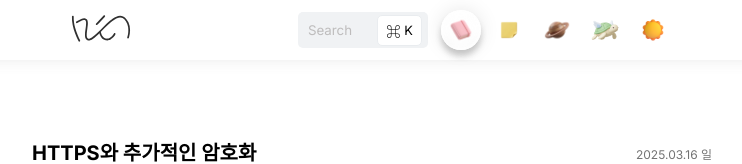
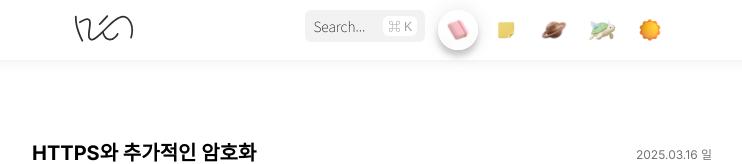
Before and after one commit to xmun74/xmunt, a Next.js app: page /blog in a window 1280 px wide. Shown: the top 164 px of the page, without its empty margins (268-1010 px from the left). Built offline with nearby package versions, Linux system fonts and the light colour scheme.

Commit message:
style: SearchBar 리디자인

```diff
--- a/components/SearchBar.tsx
+++ b/components/SearchBar.tsx
@@ -1,176 +1,432 @@
-import { useCallback, useRef, useState } from 'react'
+import {
+  useCallback,
+  useEffect,
+  useRef,
+  useState,
+  type KeyboardEvent as ReactKeyboardEvent,
+} from 'react'
 import Link from 'next/link'
+import { createPortal } from 'react-dom'
 import styled from 'styled-components'
 import { postsApi } from '@lib/apis'
-import useHotkey from '@lib/hooks/useHotkey'
 import type { CachedPost } from '@lib/types'
 import { themeColor } from '@styles/theme'
 import VirtualizedList from './VirtualizedList'
 
 const SearchBarContainer = styled.div`
   position: relative;
-  display: flex;
+  margin-right: 0.8rem;
+`
+
+const SearchTrigger = styled.button`
+  position: relative;
+  width: 120px;
+  height: 32px;
+  display: inline-flex;
   align-items: center;
-  margin-right: 0.8rem;
+  justify-content: space-between;
+  gap: 0.9rem;
+  padding: 0px 8px;
+  border: none;
+  border-radius: 0.375rem;
+  background: ${themeColor.hoverBg};
+  color: ${themeColor.text2};
 
-  @media screen and (max-width: 500px) {
-    width: 60px;
+  @media screen and (max-width: 767px) {
+    width: 58px;
+    padding: 12px;
+    justify-content: center;
   }
 `
-const SearchInput = styled.input`
-  position: relative;
-  height: 90%;
-  width: 130px;
-  outline: none;
-  border: none;
-  border-radius: 5px;
-  padding-left: 10px;
-  background-color: ${themeColor.inlineCode};
-  color: ${themeColor.text3};
-  opacity: 0.7;
-  &::placeholder {
-    color: ${themeColor.text3};
-    font-family: 'Inter', sans-serif;
-    font-weight: 400;
-  }
-  &:focus {
-    opacity: 1;
-    transition: 0.15s ease-in-out;
-  }
-  @media screen and (max-width: 600px) {
+
+const TriggerLabel = styled.span`
+  overflow: hidden;
+  white-space: nowrap;
+  text-overflow: ellipsis;
+  font-family: 'Noto Sans KR', sans-serif;
+  font-size: 0.875rem;
+  font-weight: 200;
+
+  @media screen and (max-width: 767px) {
     display: none;
   }
 `
-const SearchResultUl = styled.ul`
-  position: fixed;
-  top: 55px;
-  width: 370px;
-  max-width: 370px;
-  padding: 0.6rem 0;
-  border-radius: 8px;
-  box-shadow: ${themeColor.boxShadow};
-  background-color: ${themeColor.bg1};
-`
-const SearchResultLi = styled.li`
-  line-height: 1.3rem;
-`
-const SearchResultLink = styled(Link)`
-  height: 40px;
+
+const ShortcutKeycap = styled.div`
+  height: 20px;
   display: flex;
   align-items: center;
-  font-size: 14px;
-  padding: 10px 10px;
-  margin: 0 10px;
-  &:hover {
-    background-color: #c3ccdc46;
-    border-radius: 5px;
-  }
-`
-const SearchShortCut = styled.div`
-  position: absolute;
-  right: 6px;
-  border: 1px solid ${themeColor.inlineCode};
-  border-radius: 5px;
-  background-color: ${themeColor.bg1};
-  font-size: 0.8rem;
-  padding: 0.25rem 0.5rem;
-  display: flex;
-  align-items: center;
-  span {
-    font-size: 0.9rem;
-  }
-  @media screen and (max-width: 600px) {
+  justify-content: center;
+  padding: 0px 5px;
+  border-radius: 0.375rem;
+  background: ${themeColor.bg1};
+  color: ${themeColor.text3};
+  font-size: 0.775rem;
+
+  @media screen and (max-width: 767px) {
     display: none;
   }
 `
-const SearchResultsNotFound = styled.div`
-  padding: 32px;
-  text-align: center;
-  opacity: 0.4;
+
+const SearchOverlay = styled.div<{ $active: boolean }>`
+  position: fixed;
+  inset: 0;
+  z-index: 40;
+  display: flex;
+  justify-content: center;
+  align-items: flex-start;
+  padding: 6rem 1rem 1.5rem;
+  opacity: ${({ $active }) => ($active ? 1 : 0)};
+  pointer-events: ${({ $active }) => ($active ? 'auto' : 'none')};
+  transition:
+    opacity 520ms cubic-bezier(0.32, 0.72, 0, 1),
+    backdrop-filter 520ms cubic-bezier(0.32, 0.72, 0, 1);
+
+  @media screen and (max-width: 767px) {
+    padding-top: 5rem;
+  }
 `
 
+const SearchPanelShell = styled.div<{ $active: boolean }>`
+  width: min(100%, 880px);
+`
+
+const SearchPanelCore = styled.div`
+  overflow: hidden;
+  border-radius: calc(0.375rem - 1px);
+  border: 1px solid ${themeColor.inlineCode};
+  background: ${themeColor.bg1};
+  color: ${themeColor.text1};
+  box-shadow: inset 0 1px 0 rgba(255, 255, 255, 0.08);
+`
+
+const SearchTop = styled.div`
+  position: relative;
+  padding: 12px;
+
+  @media screen and (max-width: 767px) {
+    padding: 12px;
+  }
+`
+
+const SearchInputRow = styled.div`
+  display: flex;
+  align-items: center;
+  gap: 1rem;
+
+  @media screen and (max-width: 767px) {
+    align-items: flex-start;
+  }
+`
+
+const SearchInputWrap = styled.div`
+  flex: 1;
+  min-width: 0;
+`
+
+const SearchInput = styled.input`
+  width: 100%;
+  border: none;
+  outline: none;
+  background: transparent;
+  color: ${themeColor.text1};
+  font-family: 'Noto Sans KR', sans-serif;
+  font-size: clamp(0.875rem, 1.5vw, 1rem);
+  caret-color: ${themeColor.accent2};
+
+  &::placeholder {
+    color: ${themeColor.text3};
+  }
+`
+
+const SearchMetaText = styled.p`
+  margin-top: 0.65rem;
+  color: ${themeColor.text3};
+  opacity: 0.7;
+  font-size: 0.7rem;
+`
+
+const EscKeycap = styled.button`
+  height: 28px;
+  padding: 4px 12px;
+  border: 1px solid ${themeColor.inlineCode};
+  border-radius: 0.375rem;
+  background: ${themeColor.bg1};
+  color: ${themeColor.text1};
+  font-size: 0.875rem;
+`
+
+const SearchDivider = styled.div`
+  height: 1px;
+  background: ${themeColor.inlineCode};
+`
+
+const SearchResultsArea = styled.div`
+  padding: 8px;
+`
+
+const SearchResultLi = styled.li`
+  line-height: 1;
+`
+
+const SearchResultLink = styled(Link)`
+  width: calc(100% - 0.4rem);
+  height: 50px;
+  margin: 0 0.2rem;
+  padding: 8px 10px;
+  display: flex;
+  align-items: center;
+  gap: 0.6rem;
+  border-radius: 0.375rem;
+  color: ${themeColor.text1};
+  font-family: 'Noto Sans KR', sans-serif;
+  font-size: 0.8rem;
+
+  &:hover {
+    background: ${themeColor.hoverBg};
+    color: ${themeColor.text1};
+  }
+`
+
+const ResultIconShell = styled.span`
+  width: 1.95rem;
+  height: 1.95rem;
+  border-radius: 0.375rem;
+  display: inline-flex;
+  align-items: center;
+  justify-content: center;
+  flex: none;
+  background: ${themeColor.bg1};
+  color: ${themeColor.text3};
+`
+
+const ResultText = styled.span`
+  overflow: hidden;
+  white-space: nowrap;
+  text-overflow: ellipsis;
+`
+
+const SearchResultsNotFound = styled.div`
+  padding: 12px;
+  text-align: center;
+  color: ${themeColor.text3};
+  font-family: 'Noto Sans KR', sans-serif;
+  font-size: 0.8rem;
+`
+
+function DocGlyph() {
+  return (
+    <svg
+      width="18"
+      height="18"
+      viewBox="0 0 18 18"
+      fill="none"
+      aria-hidden="true"
+    >
+      <path
+        d="M5.25 2.75H10L13 5.75V14.75C13 15.3023 12.5523 15.75 12 15.75H5.25C4.69772 15.75 4.25 15.3023 4.25 14.75V3.75C4.25 3.19772 4.69772 2.75 5.25 2.75Z"
+        stroke="currentColor"
+        strokeWidth="1.1"
+      />
+      <path d="M9.75 2.95V6H12.75" stroke="currentColor" strokeWidth="1.1" />
+      <path
+        d="M6.5 8.5H10.75"
+        stroke="currentColor"
+        strokeWidth="1.1"
+        strokeLinecap="round"
+      />
+      <path
+        d="M6.5 11H10.75"
+        stroke="currentColor"
+        strokeWidth="1.1"
+        strokeLinecap="round"
+      />
+    </svg>
+  )
+}
+
 export default function SearchBar() {
-  const [query, setQuery] = useState<string>('')
+  const [query, setQuery] = useState('')
   const [active, setActive] = useState(false)
   const [results, setResults] = useState<CachedPost[]>([])
-  const searchRef = useRef(null)
+  const [isSearching, setIsSearching] = useState(false)
+  const [mounted, setMounted] = useState(false)
+  const panelRef = useRef<HTMLDivElement>(null)
   const inputRef = useRef<HTMLInputElement>(null)
 
-  useHotkey({ inputRef, setQuery, active, setActive })
+  const openSearch = useCallback(() => {
+    setActive(true)
+  }, [])
+
+  const closeSearch = useCallback(() => {
+    setQuery('')
+    setResults([])
+    setActive(false)
+    setIsSearching(false)
+    inputRef.current?.blur()
+  }, [])
+
+  useEffect(() => {
+    setMounted(true)
+  }, [])
+
+  useEffect(() => {
+    if (!active) return
+
+    inputRef.current?.focus()
+    const originalOverflow = document.body.style.overflow
+    document.body.style.overflow = 'hidden'
+
+    return () => {
+      document.body.style.overflow = originalOverflow
+    }
+  }, [active])
+
+  useEffect(() => {
+    const handleKeyDown = (event: KeyboardEvent) => {
+      const isOpenShortcut =
+        event.key.toLowerCase() === 'k' && (event.metaKey || event.ctrlKey)
+
+      if (isOpenShortcut) {
+        event.preventDefault()
+        openSearch()
+      }
+
+      if (event.key === 'Escape') {
+        closeSearch()
+      }
+    }
+
+    document.addEventListener('keydown', handleKeyDown)
+    return () => document.removeEventListener('keydown', handleKeyDown)
+  }, [closeSearch, openSearch])
 
   const handleChange = useCallback(
-    async (e: React.ChangeEvent<HTMLInputElement>) => {
-      const { value } = e.target
-      setQuery(value)
+    async (event: React.ChangeEvent<HTMLInputElement>) => {
+      const nextQuery = event.target.value
+      setQuery(nextQuery)
       setActive(true)
-      if (value.trim().length === 0) setResults([])
-      else {
-        const data = await postsApi.searchPosts(value)
-        setResults(data?.results)
+
+      if (nextQuery.trim().length === 0) {
+        setResults([])
+        setIsSearching(false)
+        return
       }
+
+      setIsSearching(true)
+      const data = await postsApi.searchPosts(nextQuery)
+
+      if (inputRef.current?.value !== nextQuery) return
+
+      setResults(data?.results ?? [])
+      setIsSearching(false)
     },
     []
   )
 
-  const handleKeyDown = (e: React.KeyboardEvent<HTMLInputElement>) => {
-    if (e.key === 'Escape') {
-      setQuery('')
-      setActive(false)
-      if (inputRef.current !== null) {
-        inputRef.current.blur()
+  const handleOverlayClick = (event: React.MouseEvent<HTMLDivElement>) => {
+    if (event.target === event.currentTarget) {
+      closeSearch()
     }
+  }
+
+  const handleKeyDown = (event: ReactKeyboardEvent<HTMLInputElement>) => {
+    if (event.key === 'Escape') {
+      closeSearch()
     }
   }
 
   const handleResultClick = () => {
-    setQuery('')
-    setActive(false)
+    closeSearch()
   }
 
   return (
-    <SearchBarContainer ref={searchRef}>
+    <SearchBarContainer>
+      <SearchTrigger
+        type="button"
+        onClick={openSearch}
+        aria-label="Open search"
+      >
+        <TriggerLabel>Search...</TriggerLabel>
+        <ShortcutKeycap>⌘&nbsp;K</ShortcutKeycap>
+      </SearchTrigger>
+
+      {mounted &&
+        createPortal(
+          <SearchOverlay
+            $active={active}
+            onClick={handleOverlayClick}
+            aria-hidden={!active}
+          >
+            <SearchPanelShell ref={panelRef} $active={active}>
+              <SearchPanelCore>
+                <SearchTop>
+                  <SearchInputRow>
+                    <SearchInputWrap>
                       <SearchInput
                         value={query}
-        placeholder="Search"
+                        placeholder="What are you searching for?"
                         onChange={handleChange}
                         onKeyDown={handleKeyDown}
                         ref={inputRef}
                       />
-      {query.length > 0 ? (
-        <SearchShortCut>ESC</SearchShortCut>
-      ) : (
-        <SearchShortCut>
-          <span>⌘</span>&nbsp;K
-        </SearchShortCut>
+                      <SearchMetaText>
+                        {query.length > 0
+                          ? `${results.length} result${results.length === 1 ? '' : 's'} found`
+                          : 'Search by post title. Use command K to open from anywhere.'}
+                      </SearchMetaText>
+                    </SearchInputWrap>
+                    <EscKeycap type="button" onClick={closeSearch}>
+                      ESC
+                    </EscKeycap>
+                  </SearchInputRow>
+                </SearchTop>
+
+                <SearchDivider />
+
+                <SearchResultsArea>
+                  {query.length === 0 && (
+                    <SearchResultsNotFound>
+                      Start typing to search through blog post titles.
+                    </SearchResultsNotFound>
                   )}
 
-      {active && query.length > 0 && (
-        <SearchResultUl>
-          {results.length > 0 && (
+                  {query.length > 0 && results.length > 0 && (
                     <VirtualizedList
-              numItems={results && results.length}
-              windowHeight={200}
-              itemHeight={40}
+                      numItems={results.length}
+                      windowHeight={360}
+                      itemHeight={60}
                       renderItem={({ index, style }) => (
                         <SearchResultLi
                           key={results[index].slug}
                           style={style}
                           onClick={handleResultClick}
                         >
-                  <SearchResultLink href={`/blog/${results[index].slug}`}>
-                    {results[index].title}
+                          <SearchResultLink
+                            href={`/blog/${results[index].slug}`}
+                          >
+                            <ResultIconShell>
+                              <DocGlyph />
+                            </ResultIconShell>
+                            <ResultText>{results[index].title}</ResultText>
                           </SearchResultLink>
                         </SearchResultLi>
                       )}
                     />
                   )}
 
-          {results.length === 0 && (
+                  {query.length > 0 && results.length === 0 && (
                     <SearchResultsNotFound>
-              No document titles found.
+                      {isSearching
+                        ? 'Searching posts...'
+                        : 'No document titles found.'}
                     </SearchResultsNotFound>
                   )}
-        </SearchResultUl>
+                </SearchResultsArea>
+              </SearchPanelCore>
+            </SearchPanelShell>
+          </SearchOverlay>,
+          document.body
         )}
     </SearchBarContainer>
   )
--- a/components/VirtualizedList.tsx
+++ b/components/VirtualizedList.tsx
@@ -2,8 +2,8 @@ import { useState } from 'react'
 import type { ReactElement } from 'react'
 import styled, { CSSProperties } from 'styled-components'
 
-const Outer = styled.div<{ windowHeight: number }>`
-  max-height: ${(props) => props.windowHeight}px;
+const Outer = styled.div<{ $windowHeight: number }>`
+  max-height: ${(props) => props.$windowHeight}px;
   overflow-y: auto;
   overscroll-behavior-y: contain;
 
@@ -58,7 +58,7 @@ function VirtualizedList({
   }
 
   return (
-    <Outer className="outer" onScroll={onScroll} windowHeight={windowHeight}>
+    <Outer className="outer" onScroll={onScroll} $windowHeight={windowHeight}>
       <Inner
         className="innerWrapper"
         style={{ position: 'relative', minHeight: `${innerHeight}px` }}
```
Lines whose indentation alone changed are shown as unchanged.
